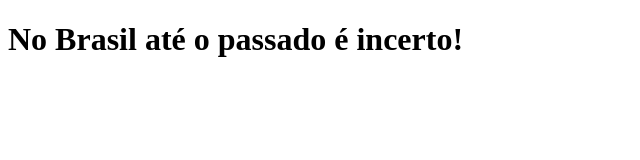
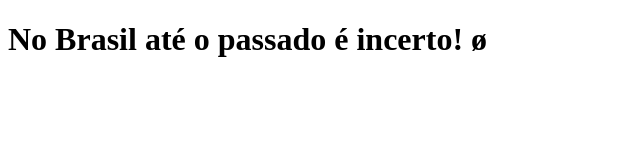
Before and after one commit to MarJeske/clone-tabnews, a Next.js app: page / in a window 1280 px wide. Shown: the top 160 px of the page, without its empty margins (0-640 px from the left). Built offline with nearby package versions, Linux system fonts and the light colour scheme.

Commit message:
add symbol h1

```diff
--- a/pages/index.js
+++ b/pages/index.js
@@ -1,5 +1,5 @@
 function Home() {
-    return <h1>No Brasil até o passado é incerto!</h1>
+    return <h1>No Brasil até o passado é incerto! ø</h1>
 }
 
 export default Home;
```
